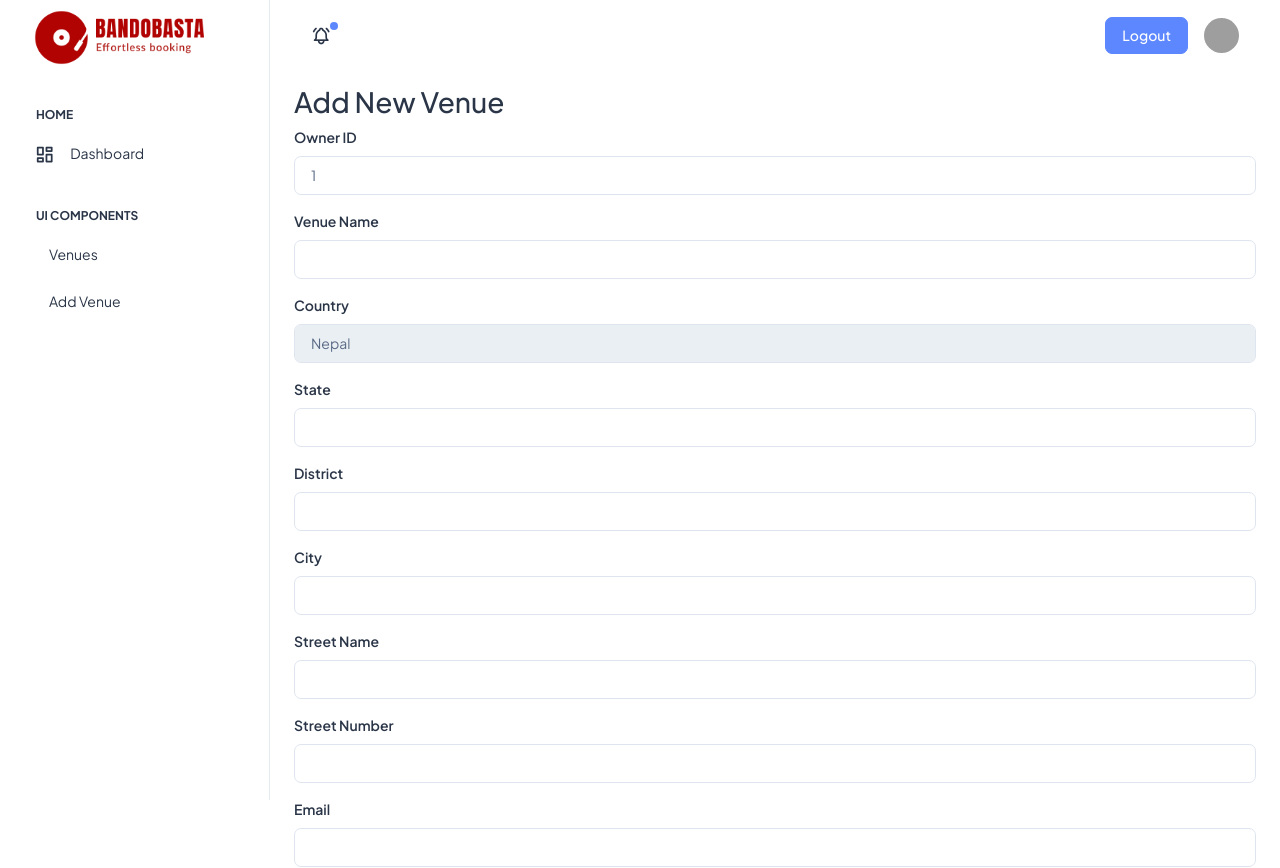
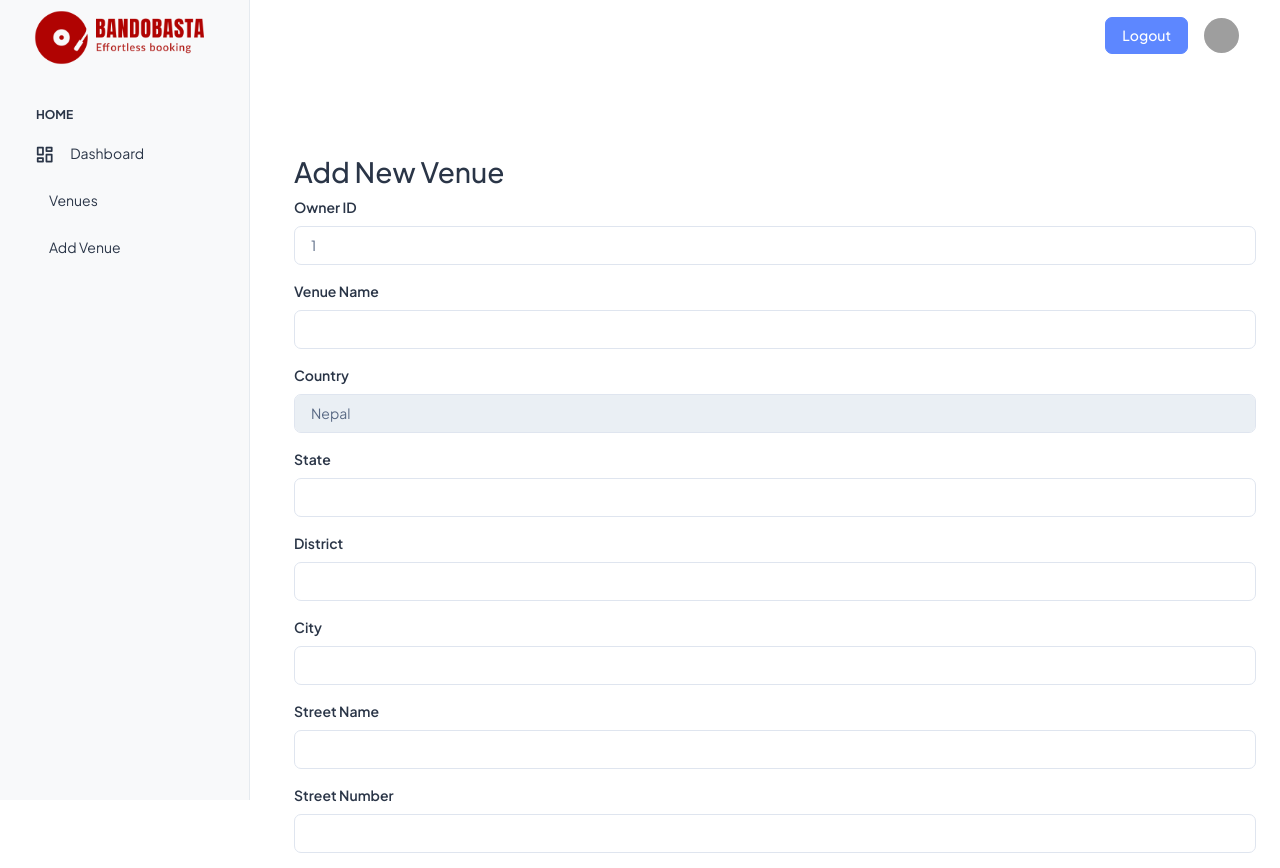
Before and after one commit to khadkaabhishek07/BBAngular, an Angular app: page /addvenue in a window 1280 px wide. Shown: the top 868 px of the page. Built offline with nearby package versions, Linux system fonts and the light colour scheme; grey boxes are pictures that could not be loaded.

Commit message:
venue_updated_side_nav_fix

```diff
--- a/src/app/add-venue/add-venue.component.html
+++ b/src/app/add-venue/add-venue.component.html
@@ -1,12 +1,3 @@
-<!-- <header class="app-header">
-    <nav class="navbar">
-        <div class="container-fluid d-flex justify-content-between">
-            <h3>Admin Panel</h3>
-            <button (click)="logout()" class="btn btn-danger">Logout</button>
-        </div>
-    </nav>
-</header> -->
-
 <body>
     <!-- Body Wrapper -->
     <div class="page-wrapper" id="main-wrapper" data-layout="vertical" data-navbarbg="skin6" data-sidebartype="full" data-sidebar-position="fixed" data-header-position="fixed">
@@ -69,6 +60,10 @@
                         <input type="text" id="secondaryPhoneNumber" [(ngModel)]="venueDetails.secondaryPhoneNumber" name="secondaryPhoneNumber" class="form-control">
                     </div>
                     <div class="mb-3">
+                        <label for="menuPrice" class="form-label">Menu Price</label>
+                        <input type="number" id="menuPrice" [(ngModel)]="venueDetails.menuPrice" name="menuPrice" class="form-control" required>
+                      </div>
+                    <div class="mb-3">
                         <label for="countryCode" class="form-label">Country Code</label>
                         <input type="text" id="countryCode" [(ngModel)]="venueDetails.countryCode" name="countryCode" class="form-control" value="+977" disabled>
                     </div>
--- a/src/app/add-venue/add-venue.component.ts
+++ b/src/app/add-venue/add-venue.component.ts
@@ -26,6 +26,7 @@ export class AddVenueComponent {
     licenseNumber: '',
     permanentAccountNumber: '',
     description: '',
+    menuPrice: 0
   };
 
   panImage: File | null = null;
--- a/src/app/navbar/navbar.component.css
+++ b/src/app/navbar/navbar.component.css
@@ -0,0 +1,39 @@
+/* Sidebar styles */
+.left-sidebar {
+    width: 250px;
+    position: fixed;
+    top: 0;
+    left: -250px; /* Hide sidebar by default */
+    height: 100%;
+    background-color: #f8f9fa;
+    z-index: 1050;
+    transition: left 0.3s ease-in-out;
+  }
+
+  .left-sidebar.sidebar-open {
+    left: 0; /* Show sidebar when open */
+  }
+
+  .scroll-sidebar {
+    overflow-y: auto;
+    height: 100%;
+  }
+
+  .navbar-nav .sidebartoggler {
+    cursor: pointer;
+  }
+
+  /* Mobile-specific styles */
+  @media (min-width: 992px) {
+    .left-sidebar {
+      left: 0; /* Always visible on larger screens */
+    }
+  }
+
+  .notification {
+    position: absolute;
+    top: 5px;
+    right: 5px;
+    width: 8px;
+    height: 8px;
+  }
--- a/src/app/navbar/navbar.component.html
+++ b/src/app/navbar/navbar.component.html
@@ -1,19 +1,19 @@
-<div class="page-wrapper" id="main-wrapper" data-layout="vertical" data-navbarbg="skin6" data-sidebartype="full"
-  data-sidebar-position="fixed" data-header-position="fixed">
+<div class="page-wrapper" id="main-wrapper">
   <!-- Sidebar Start -->
-<aside class="left-sidebar">
-    <!-- Sidebar scroll-->
+  <aside class="left-sidebar" [ngClass]="{ 'sidebar-open': isSidebarOpen }">
     <div>
       <div class="brand-logo d-flex align-items-center justify-content-between">
         <a [routerLink]="['/dashboard']" class="text-nowrap logo-img">
-                <img src="../assets/images/logos/logo.png" width="180" alt="" />
+          <img src="../assets/images/logos/logo.png" width="180" alt="Logo" />
         </a>
-            <div class="close-btn d-xl-none d-block sidebartoggler cursor-pointer" id="sidebarCollapse">
+        <div
+          class="close-btn d-xl-none d-block sidebartoggler cursor-pointer"
+          (click)="toggleSidebar()"
+        >
           <i class="ti ti-x fs-8"></i>
         </div>
       </div>
-        <!-- Sidebar navigation-->
-        <nav class="sidebar-nav scroll-sidebar" data-simplebar="">
+      <nav class="sidebar-nav scroll-sidebar">
         <ul id="sidebarnav">
           <li class="nav-small-cap">
             <i class="ti ti-dots nav-small-cap-icon fs-4"></i>
@@ -25,11 +25,6 @@
               <span class="hide-menu">Dashboard</span>
             </a>
           </li>
-                <li class="nav-small-cap">
-                    <i class="ti ti-dots nav-small-cap-icon fs-4"></i>
-                    <span class="hide-menu">UI COMPONENTS</span>
-                </li>
-                <!-- Other UI components links -->
           <li class="sidebar-item">
             <a class="sidebar-link" [routerLink]="['/venues']" aria-expanded="false">
               <span><i class="ti ti-venue"></i></span>
@@ -42,19 +37,20 @@
               <span class="hide-menu">Add Venue</span>
             </a>
           </li>
-                <!-- Additional links as needed -->
         </ul>
-        </nav> <!-- End Sidebar navigation -->
-    </div> <!-- End Sidebar scroll-->
-</aside> <!-- Sidebar End -->
-  <!--  Main wrapper -->
+      </nav>
+    </div>
+  </aside>
+  <!-- Sidebar End -->
+
+  <!-- Main wrapper -->
   <div class="body-wrapper">
-    <!--  Header Start -->
+    <!-- Header Start -->
     <header class="app-header">
       <nav class="navbar navbar-expand-lg navbar-light">
         <ul class="navbar-nav">
           <li class="nav-item d-block d-xl-none">
-            <a class="nav-link sidebartoggler nav-icon-hover" id="headerCollapse" href="javascript:void(0)">
+            <a class="nav-link sidebartoggler nav-icon-hover" (click)="toggleSidebar()" href="javascript:void(0)">
               <i class="ti ti-menu-2"></i>
             </a>
           </li>
@@ -88,7 +84,6 @@
         </div>
       </nav>
     </header>
-    <!--  Header End -->
-
+    <!-- Header End -->
   </div>
 </div>
--- a/src/app/navbar/navbar.component.ts
+++ b/src/app/navbar/navbar.component.ts
@@ -8,12 +8,16 @@ import { Router } from '@angular/router';
   styleUrls: ['./navbar.component.css']
 })
 export class NavbarComponent {
+  isSidebarOpen = false; // Sidebar state
+
   constructor(private authService: AuthService, private router: Router) {}
 
   logout() {
     this.authService.logout();
-    this.router.navigate(['/login']); // Redirect to the login page
+    this.router.navigate(['/login']); // Redirect to login page
   }
 
-
+  toggleSidebar() {
+    this.isSidebarOpen = !this.isSidebarOpen;
+  }
 }
```
Lines whose indentation alone changed are shown as unchanged.
